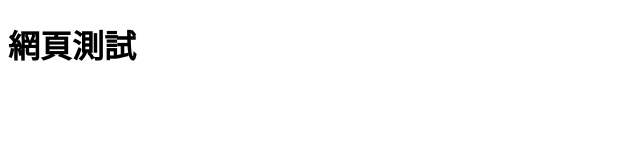
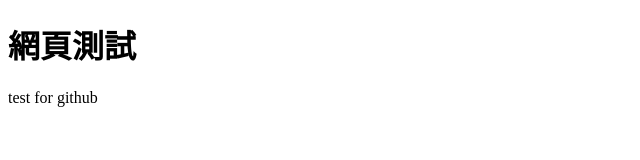
Before and after one commit to hiroshichen/webinntu, a plain HTML site: page index.html in a window 1280 px wide. Shown: the whole page, without its empty margins (0-640 px from the left). Drawn offline with Linux system fonts and the light colour scheme.

Commit message:
add test for github
add “test for github”

```diff
--- a/index.html
+++ b/index.html
@@ -7,5 +7,6 @@
   </head>
   <body>
     <h1>網頁測試</h1>
+    <p>test for github</p>
   </body>
 </html>
```
